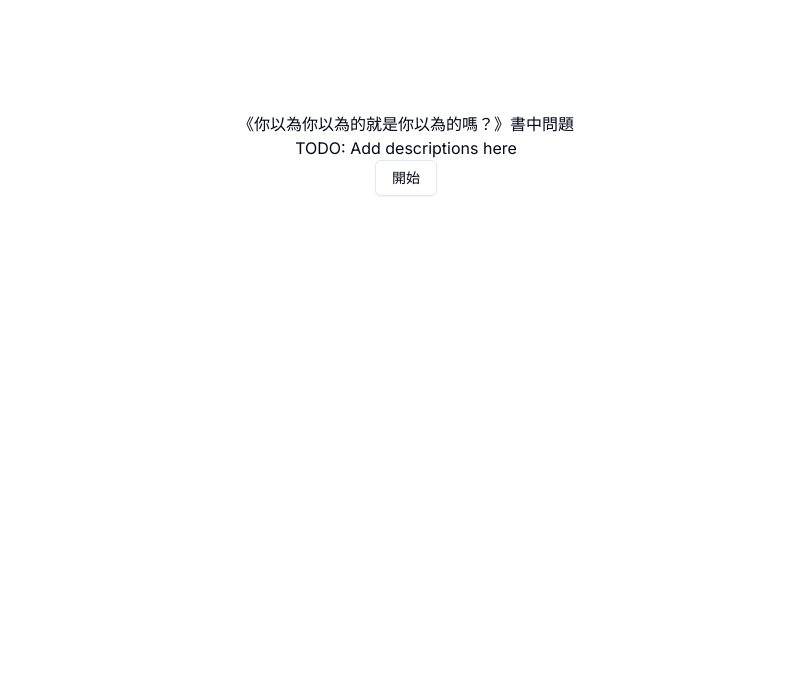
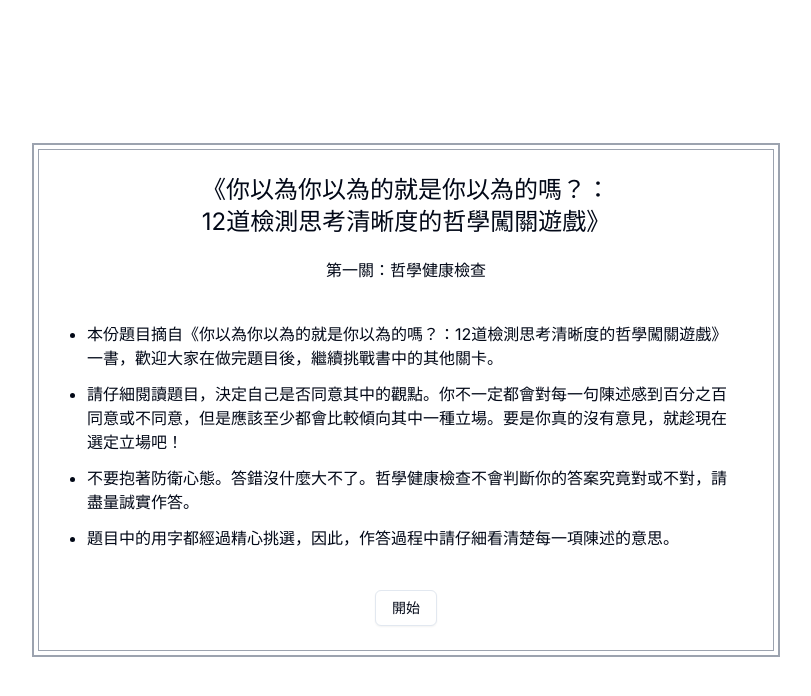
Before and after one commit to KendraTang/dytwytyt, a Next.js app: page / in a window 1280 px wide. Shown: the top 696 px of the page, without its empty margins (234-1045 px from the left). Built offline with nearby package versions, Linux system fonts and the light colour scheme.

Commit message:
Update index page and description

```diff
--- a/src/app/layout.tsx
+++ b/src/app/layout.tsx
@@ -17,10 +17,8 @@ export default function RootLayout({
 }>) {
   return (
     <html lang="en">
-      <body className={cn(inter.className, 'border-black max-w-screen-md m-auto p-4 text-xl leading-8 md:text-base')}>
-        <main>
-          {children}
-        </main>
+      <body className={cn(inter.className, 'h-screen flex border-black max-w-screen-md m-auto p-4 text-xl leading-8 md:text-base')}>
+        {children}
         <footer>
           {/* TODO: add credit to the book */}
         </footer>
--- a/src/app/page.tsx
+++ b/src/app/page.tsx
@@ -4,16 +4,22 @@ import Link from "next/link";
 
 export default function Home() {
   return (
-    <main className="flex flex-col items-center justify-between p-24">
-      <h1>《你以為你以為的就是你以為的嗎？》書中問題</h1>
-      <article>
-        TODO: Add descriptions here
+    <div className="flex flex-col gap-5 p-6 place-self-center items-center border border-gray-400 outline outline-2 outline-offset-4 outline-gray-400">
+      <h1 className="text-2xl text-center md:break-keep">《你以為你以為的就是你以為的嗎？：<wbr />12道檢測思考清晰度的哲學闖關遊戲》</h1>
+      <h2>第一關：哲學健康檢查</h2>
+      <article className="text-base my-5 pl-6 pr-3">
+        <ul className="list-disc flex flex-col gap-3">
+          <li>本份題目摘自《你以為你以為的就是你以為的嗎？：12道檢測思考清晰度的哲學闖關遊戲》一書，歡迎大家在做完題目後，繼續挑戰書中的其他關卡。</li>
+          <li>請仔細閱讀題目，決定自己是否同意其中的觀點。你不一定都會對每一句陳述感到百分之百同意或不同意，但是應該至少都會比較傾向其中一種立場。要是你真的沒有意見，就趁現在選定立場吧！</li>
+          <li>不要抱著防衛心態。答錯沒什麼大不了。哲學健康檢查不會判斷你的答案究竟對或不對，請盡量誠實作答。</li>
+          <li>題目中的用字都經過精心挑選，因此，作答過程中請仔細看清楚每一項陳述的意思。</li>
+        </ul>
       </article>
-      <Button variant={"outline"} asChild>
+      <Button variant={"outline"} asChild className="hover:bg-black hover:text-white">
         <Link href="/questions">
           開始
         </Link>
       </Button>
-    </main>
+    </div>
   );
 }
```
